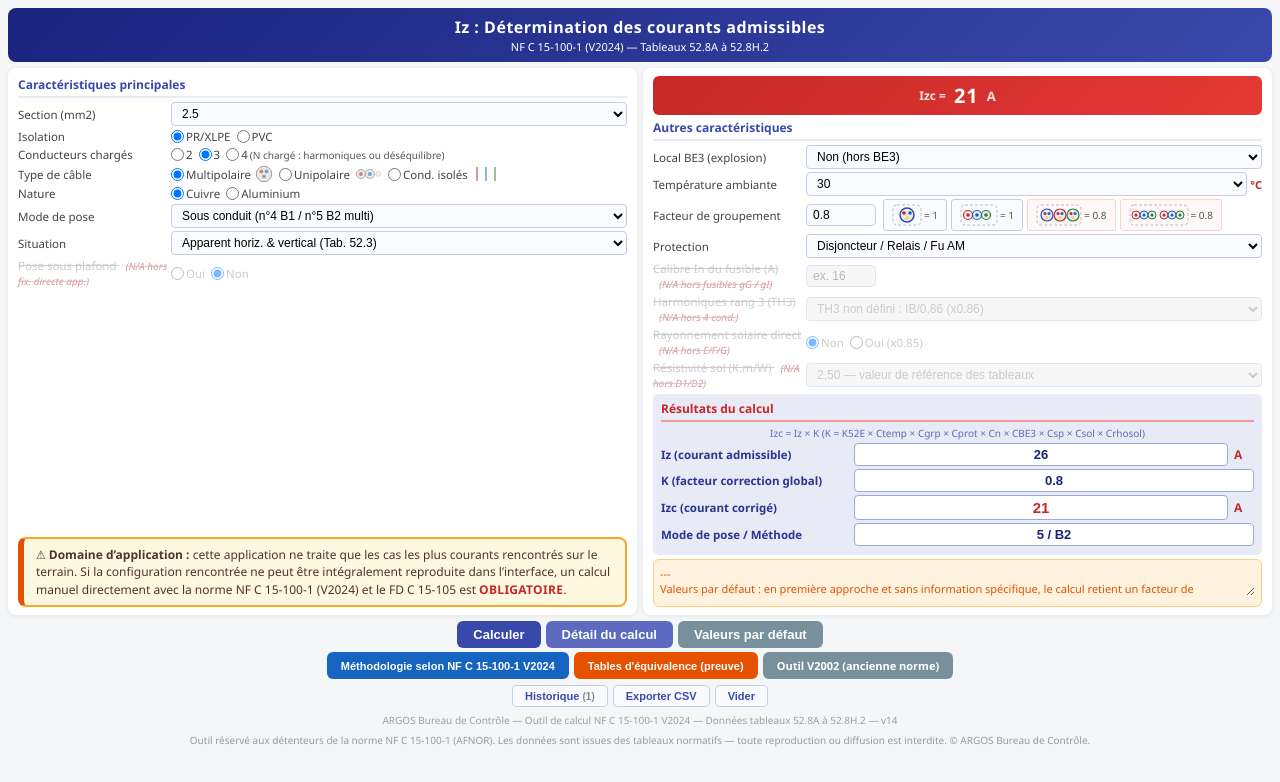
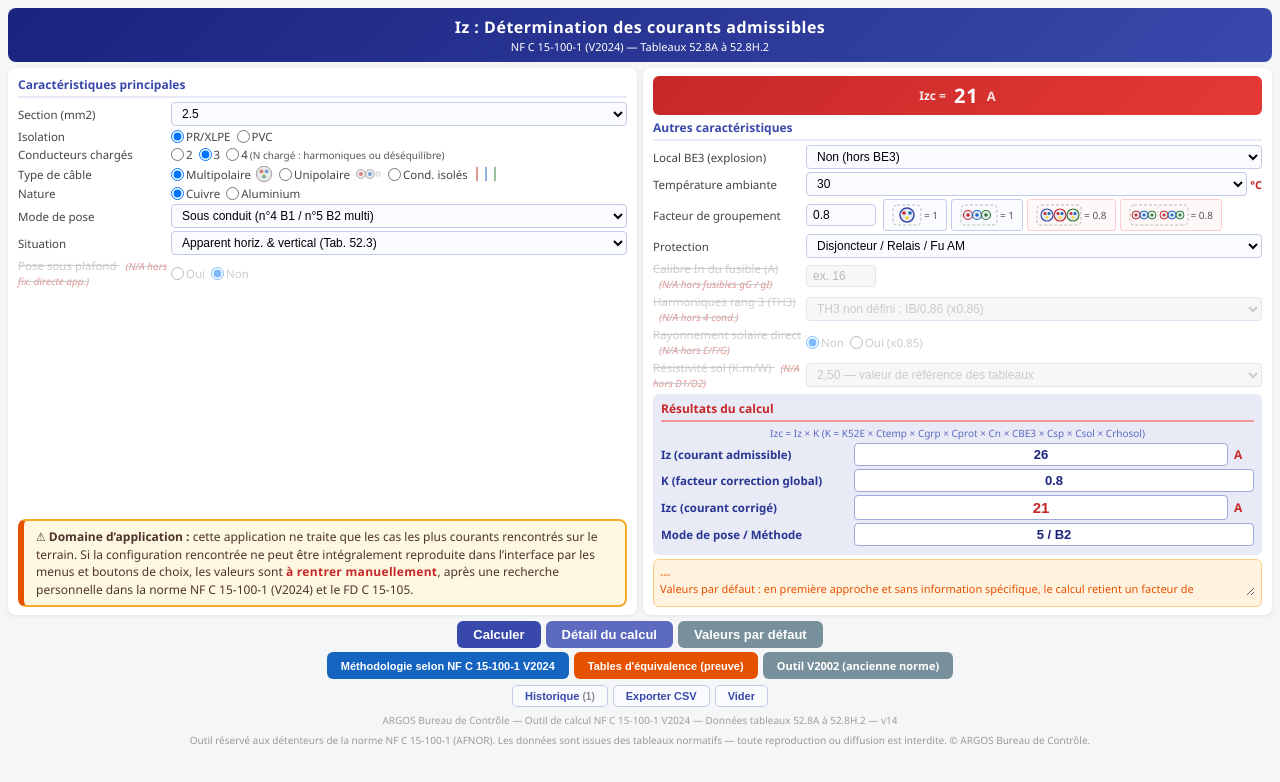
Before and after one commit to argosgroupehte-cmyk/iz, a plain HTML site: page smq/outils/Sections_V2024.htm in a window 1280 px wide. Drawn offline with Linux system fonts and the light colour scheme.

Commit message:
Iz : texte avertissement domaine d application (valeurs a rentrer manuellement)

```diff
--- a/smq/outils/Sections_V2024.htm
+++ b/smq/outils/Sections_V2024.htm
@@ -132,7 +132,7 @@ body{font-family:Segoe UI,Tahoma,sans-serif;background:#f4f6f8;color:#1a1a2e;pad
   <h1>Iz : Détermination des courants admissibles</h1>
   <small>NF C 15-100-1 (V2024) — Tableaux 52.8A à 52.8H.2</small>
 </div>
-<div class="avert-cas avert-tel" role="note"><b>⚠ Domaine d’application :</b> cette application ne traite que les cas les plus courants rencontrés sur le terrain. Si la configuration rencontrée ne peut être intégralement reproduite dans l’interface, un calcul manuel directement avec la norme <span style="white-space:nowrap">NF C 15-100-1 (V2024)</span> et le <span style="white-space:nowrap">FD C 15-105</span> est <b class="obl">OBLIGATOIRE</b>.</div>
+<div class="avert-cas avert-tel" role="note"><b>⚠ Domaine d’application :</b> cette application ne traite que les cas les plus courants rencontrés sur le terrain. Si la configuration rencontrée ne peut être intégralement reproduite dans l’interface par les menus et boutons de choix, les valeurs sont <b class="obl">à rentrer manuellement</b>, après une recherche personnelle dans la norme <span style="white-space:nowrap">NF C 15-100-1 (V2024)</span> et le <span style="white-space:nowrap">FD C 15-105</span>.</div>
 
 <div class="grid">
   <!-- COLONNE GAUCHE : Caractéristiques principales -->
@@ -244,7 +244,7 @@ body{font-family:Segoe UI,Tahoma,sans-serif;background:#f4f6f8;color:#1a1a2e;pad
         <label><input type="radio" name="cSP" value="0" checked> Non</label>
       </div>
     </div>
-    <div class="avert-cas avert-ordi" role="note"><b>⚠ Domaine d’application :</b> cette application ne traite que les cas les plus courants rencontrés sur le terrain. Si la configuration rencontrée ne peut être intégralement reproduite dans l’interface, un calcul manuel directement avec la norme <span style="white-space:nowrap">NF C 15-100-1 (V2024)</span> et le <span style="white-space:nowrap">FD C 15-105</span> est <b class="obl">OBLIGATOIRE</b>.</div>
+    <div class="avert-cas avert-ordi" role="note"><b>⚠ Domaine d’application :</b> cette application ne traite que les cas les plus courants rencontrés sur le terrain. Si la configuration rencontrée ne peut être intégralement reproduite dans l’interface par les menus et boutons de choix, les valeurs sont <b class="obl">à rentrer manuellement</b>, après une recherche personnelle dans la norme <span style="white-space:nowrap">NF C 15-100-1 (V2024)</span> et le <span style="white-space:nowrap">FD C 15-105</span>.</div>
   </div>
 
   <!-- COLONNE DROITE : Résultat Izc en bannière + Autres caractéristiques -->
--- a/sw.js
+++ b/sw.js
@@ -1,4 +1,4 @@
-var CACHE = 'iz-v22';
+var CACHE = 'iz-v23';
 var ASSETS = ['./', 'index.html', 'v2002.html', 'manifest.json', 'icon-192.png', 'icon-512.png'];
 
 // Install : pre-cache (tolere les erreurs Cloudflare Access)
```
Also changed, not shown: index.html (+2 -2 lines).
